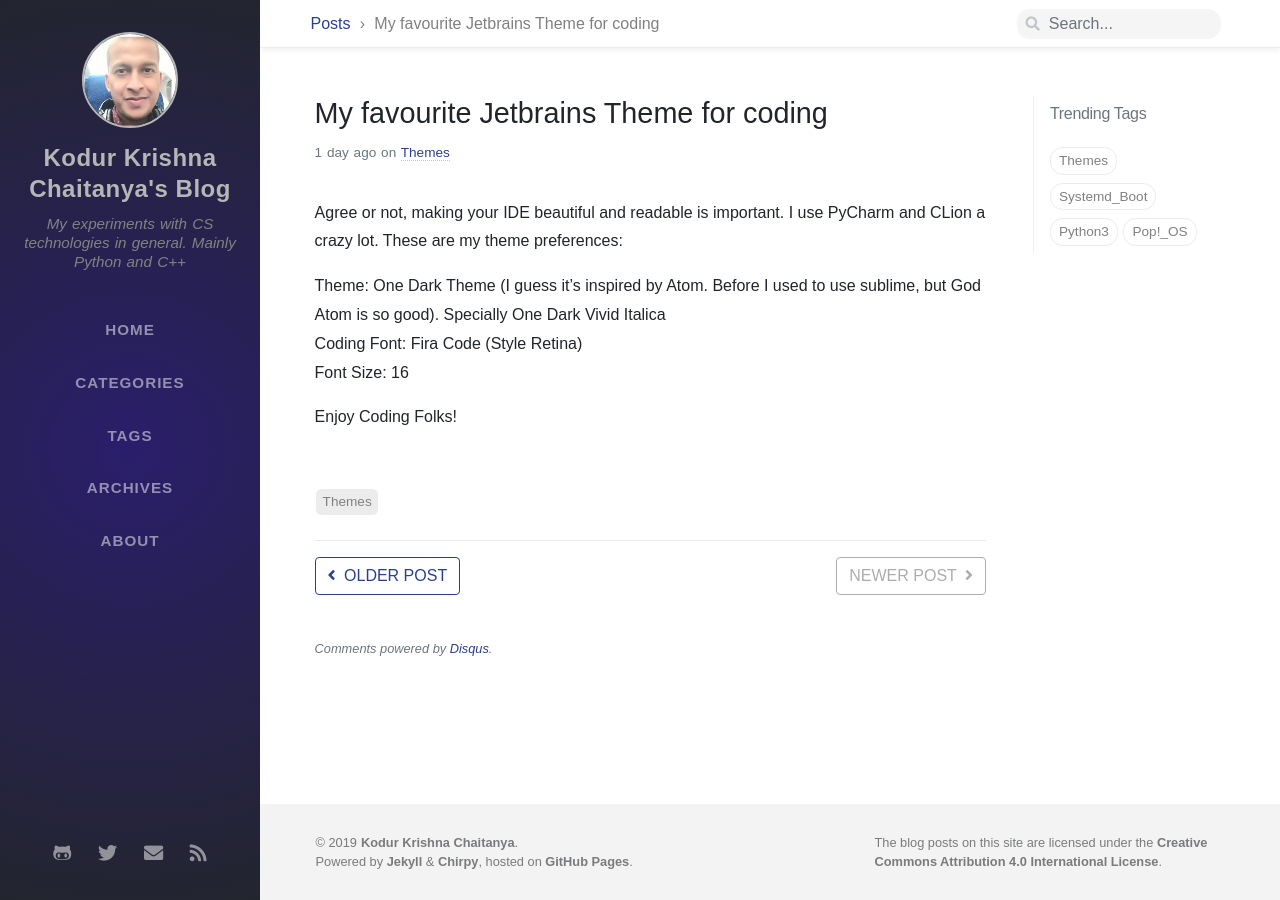
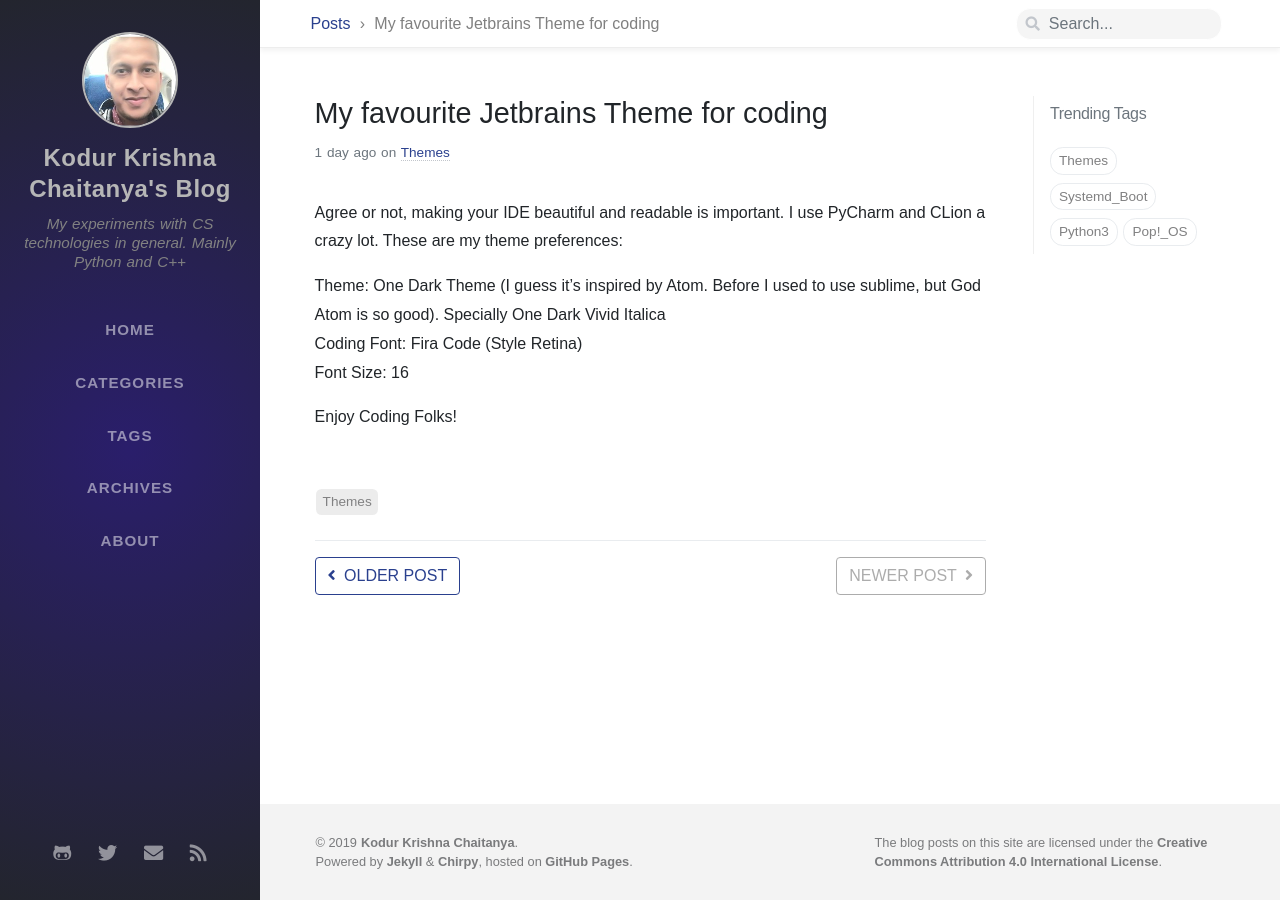
Before and after one commit to krishnachaitanya9/krishnachaitanya9.github.io, a Jekyll site: the page built from _posts/2019-12-27-fav-jetbrains-theme.md, in a window 1280 px wide. Built offline with Jekyll 4.4.1, drawn with Linux system fonts in a browser that asks for light colours; nearby versions of some CDN libraries; some web fonts are replaced; comment, search, counter and statistics services are not loaded; some of the changed lines change nothing that is shown.

Commit message:
Some Changes

```diff
--- a/_config.yml
+++ b/_config.yml
@@ -43,7 +43,7 @@
 
 google_analytics:
   # Fill with your Google Analytics ID
-  id: ''
+  id: 'UA-154886680-1'
   # The Google Analytics pageviews switch.
   # DO NOT enable it unless you know how to deploy the Google Analytics superProxy.
   pv: false
@@ -51,10 +51,12 @@
   proxy_baseurl: ''
   proxy_url: ''
 
+# Moving away from Disqus. Hi Staticman!
+disqus:
+  shortname: ''   # Change to your Disqus shortname. › https://help.disqus.com/en/articles/1717111-what-s-a-shortname
+  comments: false        # boolean type, the global switch for posts comments.
 
-disqus:
-  shortname: krishnachaitanya9-github-io   # Change to your Disqus shortname. › https://help.disqus.com/en/articles/1717111-what-s-a-shortname
-  comments: true        # boolean type, the global switch for posts comments.
+
 
 # The year your website was first run.
 first_run: 2019
```
